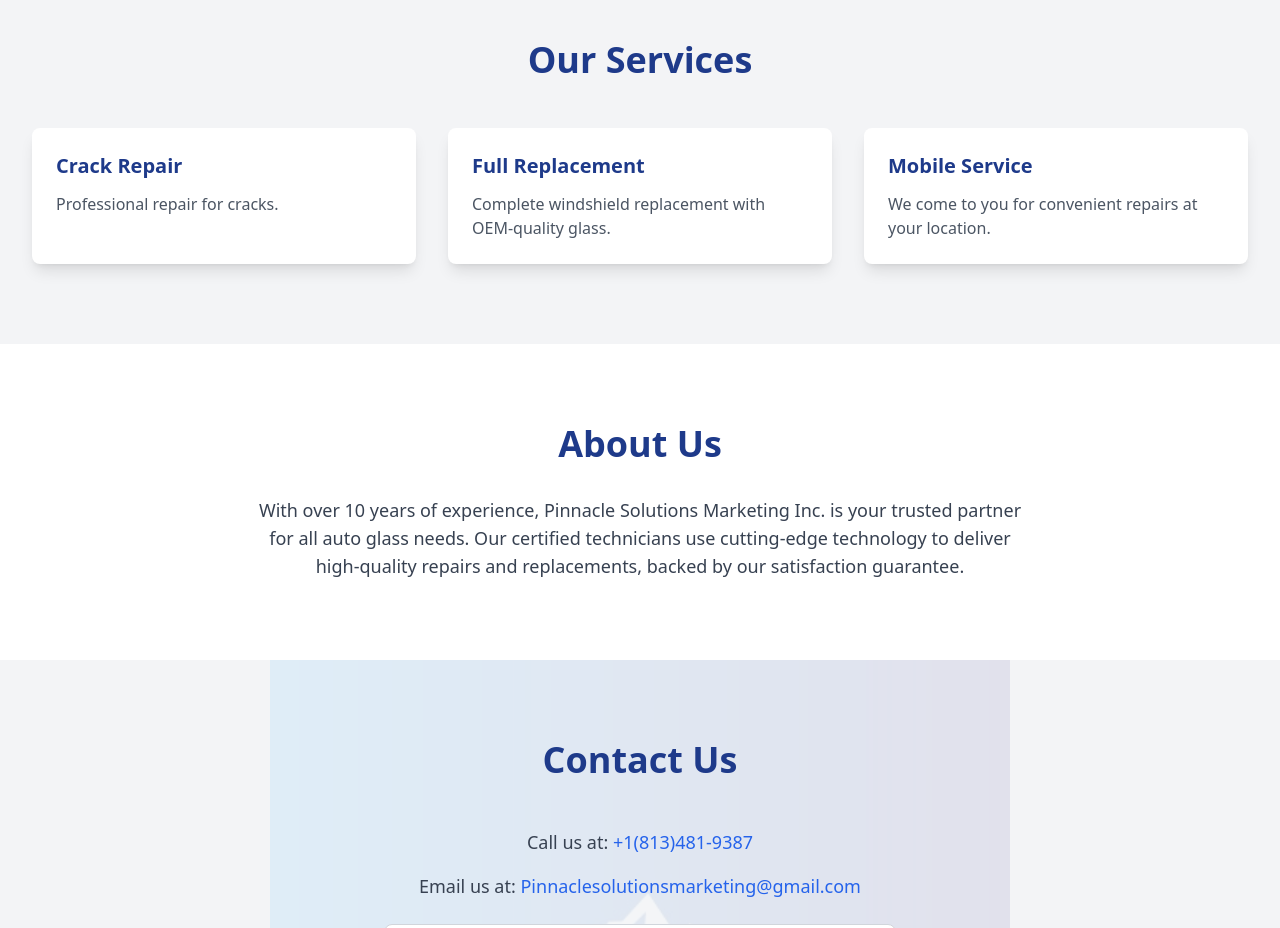
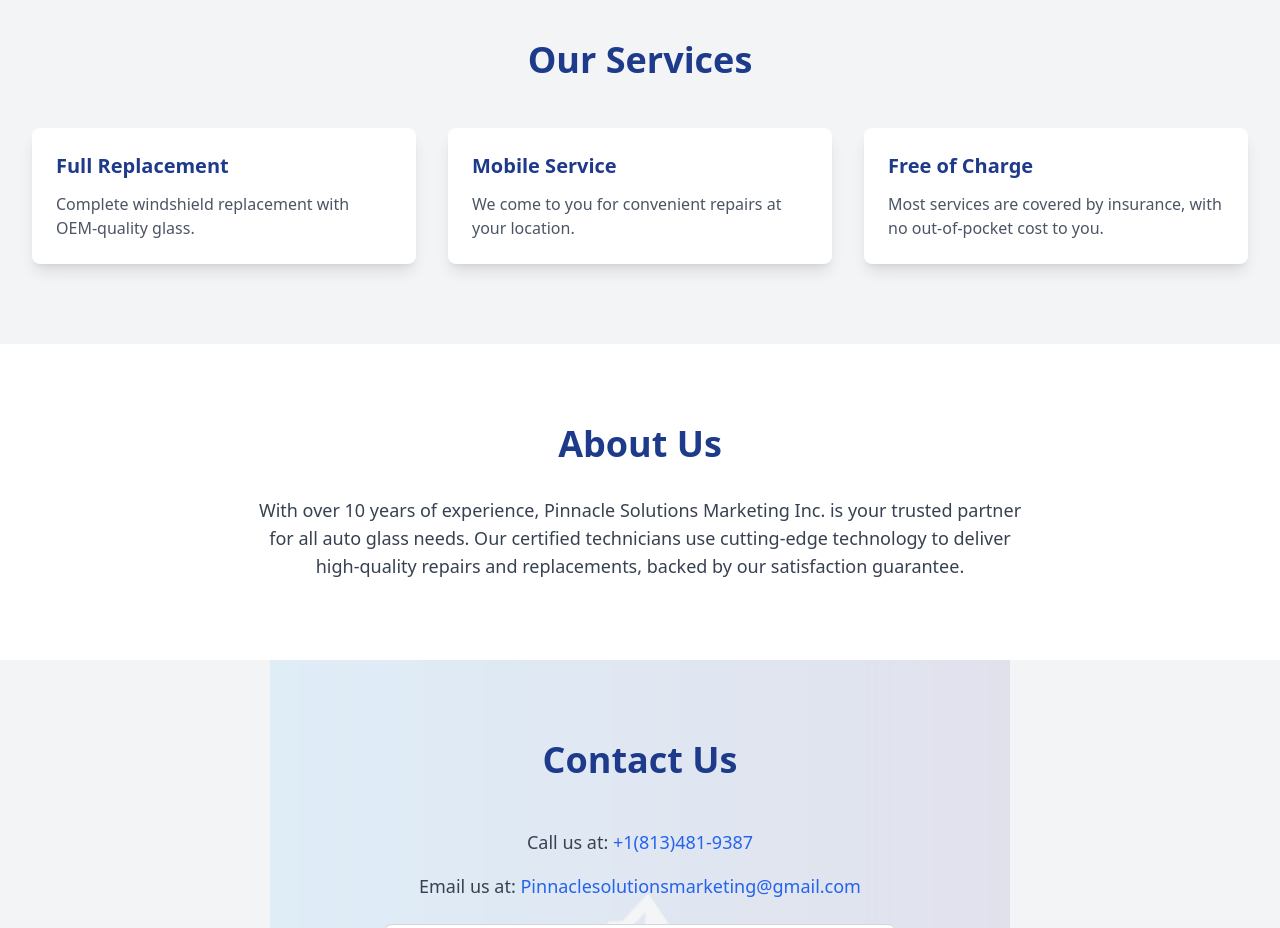
Before and after one commit to JBatCan/windshield-repair, a plain HTML site: page index.html in a window 1280 px wide. Shown: the part 920-1848 px from the top of the page. Drawn offline with nearby package versions, Linux system fonts and the light colour scheme.

Commit message:
No Crack

```diff
--- a/index.html
+++ b/index.html
@@ -109,16 +109,16 @@
         <h2 class="text-3xl md:text-4xl font-bold text-center text-blue-900 mb-12">Our Services</h2>
         <div class="grid grid-cols-1 sm:grid-cols-2 lg:grid-cols-3 gap-8">
             <div class="bg-white p-6 rounded-lg shadow-lg hover:shadow-xl transition transform hover:-translate-y-1">
-                    <h3 class="text-xl font-semibold text-blue-900 mb-3">Crack Repair</h3>
-                    <p class="text-gray-600">Professional repair for cracks.</p>
-                </div>
-                <div class="bg-white p-6 rounded-lg shadow-lg hover:shadow-xl transition transform hover:-translate-y-1">
                 <h3 class="text-xl font-semibold text-blue-900 mb-3">Full Replacement</h3>
                 <p class="text-gray-600">Complete windshield replacement with OEM-quality glass.</p>
             </div>
             <div class="bg-white p-6 rounded-lg shadow-lg hover:shadow-xl transition transform hover:-translate-y-1">
                 <h3 class="text-xl font-semibold text-blue-900 mb-3">Mobile Service</h3>
                 <p class="text-gray-600">We come to you for convenient repairs at your location.</p>
+            </div>
+            <div class="bg-white p-6 rounded-lg shadow-lg hover:shadow-xl transition transform hover:-translate-y-1">
+                <h3 class="text-xl font-semibold text-blue-900 mb-3">Free of Charge</h3>
+                <p class="text-gray-600">Most services are covered by insurance, with no out-of-pocket cost to you.</p>
             </div>
         </div>
     </div>
```
Lines whose indentation alone changed are shown as unchanged.
